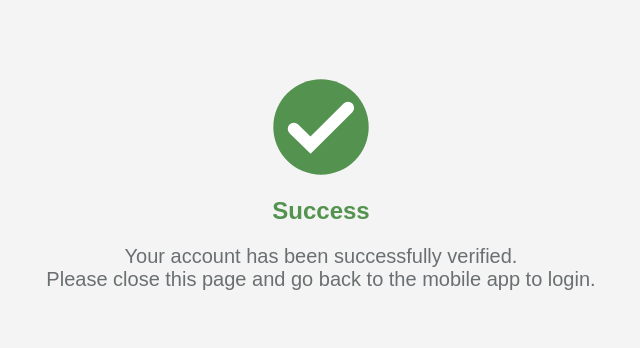
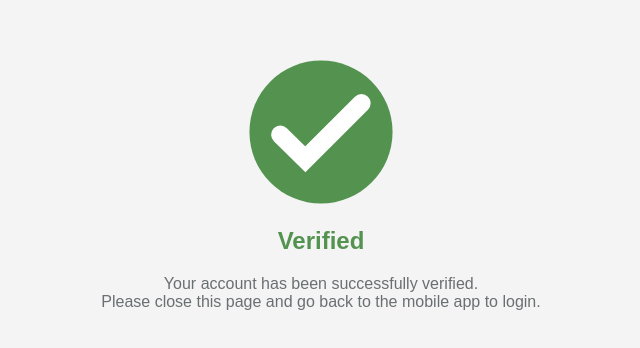
Before and after one commit to PebbleMind/pebble-api, a website: page emailConfirmation.html in a window 1280 px wide. Shown: the part 206-554 px from the top of the page, without its empty margins (319-959 px from the left). Drawn offline with Linux system fonts and the light colour scheme.

Commit message:
/login #13 Email confirmation

```diff
--- a/controllers/controller.js
+++ b/controllers/controller.js
@@ -99,7 +99,7 @@ const sendConfirmationMail = (email, uniqueString, firstName) => {
                                                                                             <tr>
                                                                                                 <td class="tw-card-body"
                                                                                                     style="padding: 20px 35px; text-align: left; color: #6f6f6f; font-family: sans-serif; border-top: 0;">
-                                                                                                    <img src="https://img.freepik.com/free-vector/woman-meditating-peaceful-nature-illustration-yoga-healthy-lifestyle-concept-flat-cartoon-design_115968-34.jpg?size=626&ext=jpg" width="auto" height="auto">
+                                                                                                    <img src="https://img.freepik.com/free-vector/woman-meditating-peaceful-nature-illustration-yoga-healthy-lifestyle-concept-flat-cartoon-design_115968-34.jpg?size=626&ext=jpg" width="200px" height="auto">
                                                                                                     <h1 class="tw-h1"
                                                                                                         style="font-size: 24px; font-weight: bold; mso-line-height-rule: exactly; line-height: 32px; margin: 0 0 20px; color: #474747;">
                                                                                                         Hello ${firstName},</h1>
--- a/emailConfirmation.html
+++ b/emailConfirmation.html
@@ -25,7 +25,7 @@
         }
 
         svg {
-            width: 100px;
+            width: 150px;
             display: block;
             margin: 40px auto 0;
         }
@@ -71,7 +71,7 @@
             font-family: museo-sans, sans-serif;
             text-align: center;
             margin: 20px 0 60px;
-            font-size: 1.25em;
+            font-size: 1.00em;
             color: #6A6F71;
         }
 
@@ -129,7 +129,7 @@
             <polyline class="path check" fill="none" stroke="#ffffff" stroke-width="16" stroke-linecap="round"
                 stroke-miterlimit="10" points="100.2,40.2 51.5,88.8 29.8,67.5 " />
         </svg>
-        <h1 class="success">Success</h1>
+        <h1 class="success">Verified</h1>
         <p>Your account has been successfully verified.<br> Please close this page and go back to the mobile app to login.</p>
 
 </body>
```
